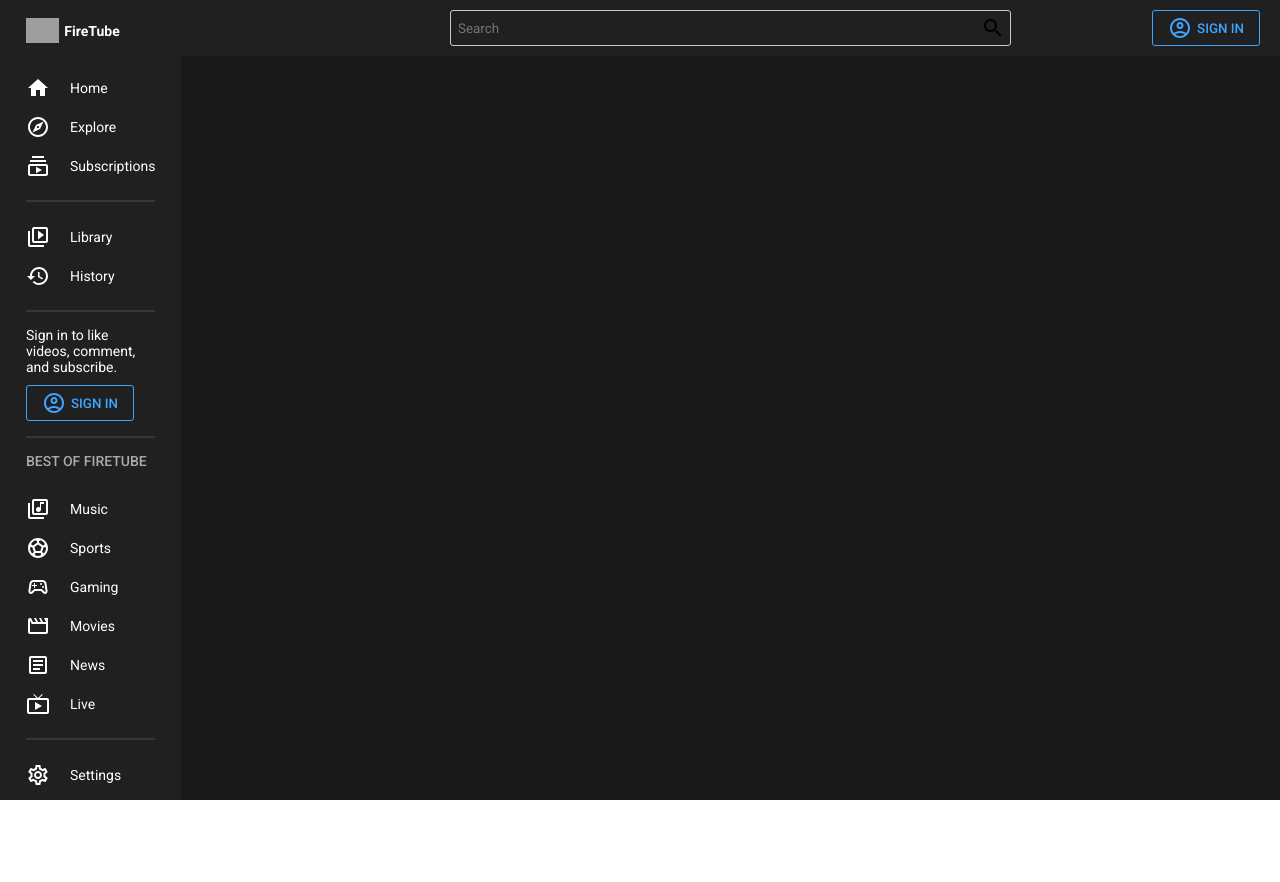
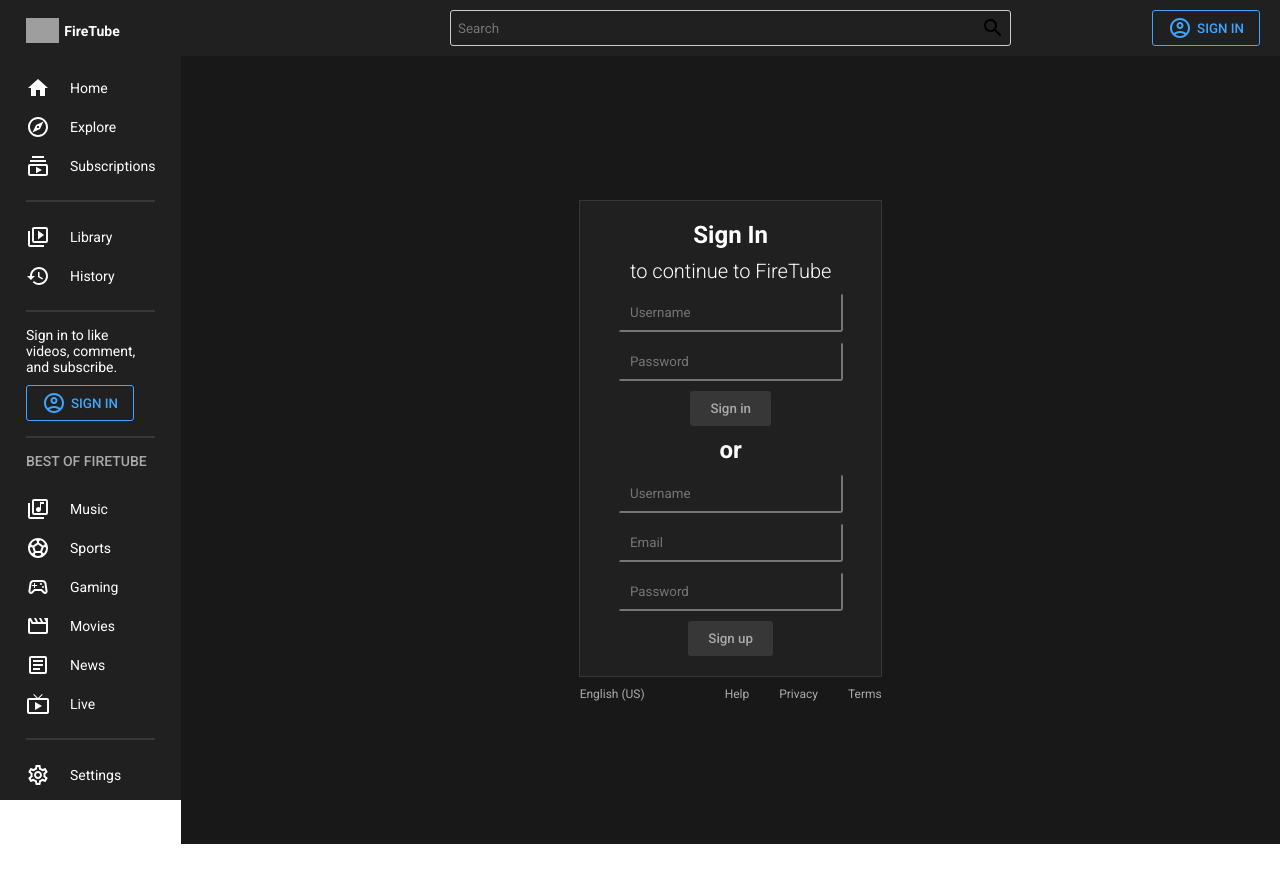
Before and after one commit to josefnaranjo/firetube-video-client, a React (Vite) app: page /signin in a window 1280 px wide. Shown: the top 882 px of the page. Built offline with nearby package versions, Linux system fonts and the light colour scheme; grey boxes are pictures that could not be loaded.

Commit message:
Video card, comments card, props, and login design completed.

```diff
--- a/src/App.jsx
+++ b/src/App.jsx
@@ -10,6 +10,7 @@ import {
 } from  "react-router-dom";
 import Home from "./pages/Home";
 import Video from "./pages/Video";
+import Signin from "./pages/Signin";
 
 const Container = styled.div`
   display: flex;
@@ -18,6 +19,7 @@ const Container = styled.div`
 const Main = styled.div`
   flex: 7;
   background-color: ${( {theme} ) => theme.bg};
+  transition: all .4s ease;
 `;
 const Wrapper = styled.div`
   padding: 22px 96px;
@@ -36,6 +38,7 @@ function App() {
             <Routes>
               <Route path="/">
                 <Route index element={<Home />} />
+                <Route path="signin" element={<Signin />} />
                 <Route path="video" ><Route path=":id" element={<Video /> } /></Route>
               </Route>
             </Routes>
--- a/src/components/Card.jsx
+++ b/src/components/Card.jsx
@@ -5,24 +5,29 @@ import Channel from '../img/channel.png'
 import { Link } from 'react-router-dom';
 
 const Container = styled.div`
-  width: 360px;
-  margin-bottom: 45px;
+  width: ${ (props) => props.type !== "sm" && "360px" };
+  margin-bottom: ${ (props) => props.type === "sm" ? "10px" : "45px" };
+  display: ${ (props) => props.type === "sm" && "flex" };
   cursor: pointer;
+  gap: 10px;
 `;
 
 const Image = styled.img`
   width: 100%
-  height: 202px;
+  height: ${ (props) => props.type === "sm" ? "120px" : "202px" };
   background-color: #999;
+  flex: 1;
 `;
 
 const Details = styled.div`
   display: flex;
-  margin-top: 16px;
+  margin-top: ${ (props) => props.type !== "sm" && "16px" };
   gap: 12px;
+  flex: 1;
 `;
 
 const ChannelImg = styled.img`
+  display: ${ (props) => props.type === "sm" && "none" };
   width: 36px;
   height: 36px;
   border-radius: 50%;
@@ -50,13 +55,13 @@ const Info = styled.div`
   color: ${({ theme }) => theme.textSoft};
 `;
 
-const Card = () => {
+const Card = ({ type }) => {
   return (
     <Link to="video/test" style={{textDecoration: "none"}}>
-      <Container>
-      <Image src={ Thumbnail } />
-      <Details>
-        <ChannelImg src={ Channel } />
+      <Container type={ type } >
+      <Image type={ type } src={ Thumbnail } />
+      <Details type={ type } >
+        <ChannelImg type={ type } src={ Channel } />
         <Description>
           <Title>Tequila</Title>
           <ChannelName>El Jaliscience</ChannelName>
--- /dev/null
+++ b/src/components/Comment.jsx
@@ -0,0 +1,53 @@
+import React from 'react'
+import styled from 'styled-components'
+import Thumbnail from '../img/channel.png'
+
+const Container = styled.div`
+    display: flex;
+    gap: 10px;
+    margin: 30px 0px;
+`;
+
+const ProfilePic = styled.img`
+    width: 50px;
+    height: 50px;
+    border-radius: 50%;
+`;
+
+const Details = styled.div`
+    display: flex;
+    flex-direction: column;
+    gap: 10px;
+    color: ${({ theme }) => theme.text};
+`;
+
+const UserName = styled.span`
+    font-size: 13px;
+    font-weight: 500;
+`;
+
+const Date = styled.span`
+    font-size: 12px;
+    font-weight: 400;
+    color: ${({ theme }) => theme.textSoft};
+    margin-left: 5px;
+`;
+
+const Text = styled.span`
+    font-size: 14px;
+`;
+
+const Comment = () => {
+  return (
+    <Container>
+        <ProfilePic src={Thumbnail} alt="User profile picture" />
+        <Details>
+            <UserName>J.F</UserName>
+            <Date>2 days ago</Date>
+            <Text>Lorem ipsum dolor sit amet, consectetur adipiscing elit. Donec in dui eget...</Text>
+        </Details>
+    </Container>
+  )
+}
+
+export default Comment
--- /dev/null
+++ b/src/components/Comments.jsx
@@ -0,0 +1,62 @@
+import React from 'react'
+import styled from 'styled-components'
+import Thumbnail from '../img/channel.png'
+import Comment from './Comment';
+
+const Container = styled.div``;
+
+const NewComment = styled.div`
+    display: flex;
+    align-items: center;
+    gap: 10px;
+`;
+
+const ProfilePic = styled.img`
+    width: 50px;
+    height: 50px;
+    border-radius: 50%;
+`;
+
+const Input = styled.input`
+    width: 100%;
+    border: none;
+    border-bottom: 1px solid ${({ theme }) => theme.soft};
+    background-color: transparent;
+    outline: none;
+    padding: 5px;
+`;
+
+const Comments = () => {
+  return (
+    <Container>
+        <NewComment>
+            <ProfilePic src={Thumbnail} alt="profile pic" />
+            <Input placeholder='Add a comment...' />
+        </NewComment>
+        <Comment />
+        <Comment />
+        <Comment />
+        <Comment />
+        <Comment />
+        <Comment />
+        <Comment />
+        <Comment />
+        <Comment />
+        <Comment />
+        <Comment />
+        <Comment />
+        <Comment />
+        <Comment />
+        <Comment />
+        <Comment />
+        <Comment />
+        <Comment />
+        <Comment />
+        <Comment />
+        <Comment />
+        <Comment />
+    </Container>
+  )
+}
+
+export default Comments
--- a/src/components/Menu.jsx
+++ b/src/components/Menu.jsx
@@ -48,7 +48,10 @@ const Item = styled.div`
   align-items: center;
   gap: 20px;
   cursor: pointer;
+  transition: all .3s ease;
   padding: 7.5px 0px;
+  &:hover {
+    background-color: ${( {theme} ) => theme.soft}};
 `;
 
 const Divider = styled.hr`
@@ -96,7 +99,9 @@ const Menu = ({darkMode, setDarkMode}) => {
         <Item><HistoryOutlinedIcon /> History </Item>
         <Divider />
         <Login> Sign in to like videos, comment, and subscribe.
-          <Button><AccountCircleOutlinedIcon /> SIGN IN </Button>
+          <Link to="signin" style={{textDecoration: "none"}}>
+            <Button><AccountCircleOutlinedIcon /> SIGN IN </Button>
+          </Link>
         </Login>
         <Divider />
         <Title>BEST OF FIRETUBE</Title>
@@ -110,7 +115,7 @@ const Menu = ({darkMode, setDarkMode}) => {
         <Item><SettingsOutlinedIcon /> Settings </Item>
         <Item><FlagOutlinedIcon /> Report </Item>
         <Item><HelpOutlineOutlinedIcon /> Help </Item>
-        <Item onClick={() => setDarkMode(!darkMode)}><LightModeIcon /> Light Mode </Item>
+        <Item onClick={() => setDarkMode(!darkMode)}><LightModeIcon /> {darkMode ? "Light" : "Dark"} Mode </Item>
       </Wrapper>
     </Container>
   );
--- a/src/components/Navbar.jsx
+++ b/src/components/Navbar.jsx
@@ -2,6 +2,7 @@ import React from "react";
 import styled from "styled-components";
 import AccountCircleOutlinedIcon from "@mui/icons-material/AccountCircleOutlined";
 import SearchOutlinedIcon from "@mui/icons-material/SearchOutlined";
+import { Link } from "react-router-dom";
 
 const Container = styled.div`
   position: sticky;
@@ -60,10 +61,12 @@ const Navbar = () => {
           <Input placeholder="Search" />
           <SearchOutlinedIcon />
         </Search>
-        <Button>
-          <AccountCircleOutlinedIcon />
-          SIGN IN
-        </Button>
+        <Link to="signin" style={{textDecoration: "none"}}>
+          <Button>
+            <AccountCircleOutlinedIcon />
+            SIGN IN
+          </Button>
+        </Link>
       </Wrapper>
     </Container>
   );
--- /dev/null
+++ b/src/pages/Signin.jsx
@@ -0,0 +1,93 @@
+import React from 'react'
+import styled from 'styled-components'
+
+const Container = styled.div`
+  display: flex;
+  flex-direction: column;
+  align-items: center;
+  justify-content: center;
+  height: calc(100vh - 56px);
+  color: ${({ theme }) => theme.text};
+`;
+
+const Wrapper = styled.div`
+  display: flex;
+  flex-direction: column;
+  align-items: center;
+  background-color: ${({ theme }) => theme.bgLighter};
+  border: 1px solid ${({ theme }) => theme.soft};
+  padding: 20px 50px;
+  gap: 10px;
+`;
+
+const Title = styled.h1`
+  font-size: 24px;
+`;
+
+const Subtitle = styled.h2`
+  font-size: 20px;
+  font-weight: 300;
+`;
+
+const Input = styled.input`
+  width: 100%;
+  borden: 1px solid ${({ theme }) => theme.soft};
+  border-radius: 3px;
+  padding: 10px;
+  background-color: transparent;
+`;
+
+const Button = styled.button`
+  background-color: ${({ theme }) => theme.soft};
+  color: ${({ theme }) => theme.textSoft};
+  border-radius: 3px;
+  border: none;
+  padding: 10px 20px;
+  font-weight: 500;
+  cursor: pointer;
+  transition: all .2s ease-in-out;
+`;
+
+const Info = styled.div`
+  display: flex;
+  margin-top: 10px;
+  font-size: 12px;
+  color: ${({ theme }) => theme.textSoft};
+`;
+
+const Links = styled.div`
+  margin-left: 50px;
+`;
+
+const Link = styled.span`
+  margin-left: 30px;
+`;
+
+const Signin = () => {
+  return (
+    <Container>
+      <Wrapper>
+        <Title>Sign  In</Title>
+        <Subtitle>to continue to FireTube</Subtitle>
+        <Input placeholder='Username' />
+        <Input type="password" placeholder='Password' />
+        <Button>Sign  in</Button>
+        <Title>or</Title>
+        <Input placeholder='Username' />
+        <Input placeholder='Email' />
+        <Input type="password" placeholder='Password' />
+        <Button>Sign  up</Button>
+      </Wrapper>
+      <Info>
+        English (US)
+        <Links>
+          <Link>Help</Link>
+          <Link>Privacy</Link>
+          <Link>Terms</Link>
+        </Links>
+      </Info>
+    </Container>
+  )
+}
+
+export default Signin
--- a/src/pages/Video.jsx
+++ b/src/pages/Video.jsx
@@ -1,8 +1,161 @@
+import { AddTaskOutlined, ReplyOutlined, ThumbDownOutlined, ThumbUpOutlined } from '@mui/icons-material';
 import React from 'react'
+import styled from 'styled-components'
+import Thumbnail from '../img/channel.png'
+import Comments from '../components/Comments';
+import Card from '../components/Card';
+
+const Container = styled.div`
+  display: flex;
+  gap: 24px;
+`;
+
+const Content = styled.div`
+  flex: 5;
+`;
+
+const VideoWrapper = styled.div`
+
+`;
+
+const Recommendation = styled.div`
+  flex: 2;
+`;
+
+const Channel = styled.div`
+  display: flex;
+  justify-content: space-between;
+`;
+
+const ChannelInfo = styled.div`
+  display: flex;
+  gap: 20px;
+`;
+
+const Image = styled.img`
+  width: 50px;
+  height: 50px;
+  border-radius: 50%;
+`;
+
+const ChannelDetails = styled.div`
+  display: flex;
+  flex-direction: column;
+  color: ${({ theme }) => theme.text};
+`;
+
+const ChannelName = styled.span`
+  font-weight: 500;
+`;
+
+const ChannelCount = styled.span`
+  margin-top: 5px;
+  margin-bottom: 20px;
+  color: ${({ theme }) => theme.textSoft};
+  font-size: 12px;
+`;
+
+const Description = styled.p`
+  font-size: 14px;
+`;
+
+const Subscribe = styled.button`
+  background-color: #FF0000;
+  font-weight: 500;
+  color: white;
+  border: none;
+  border-radius: 3px;
+  height: max-content;
+  padding: 10px 20px;
+  cursor: pointer;
+`;
+
+const Title = styled.h1`
+  font-size: 18px;
+  font-weight: 400;
+  margin-top: 20px;
+  margin-bottom: 10px;
+  color: ${({ theme }) => theme.text};
+`;
+
+const Details = styled.div`
+  display: flex;
+  align-items: center;
+  justify-content: space-between;
+`;
+
+const Info = styled.span`
+  color: ${({ theme }) => theme.textSoft};
+`;
+
+const Buttons = styled.div`
+  display: flex;
+  gap: 20px;
+  color: ${({ theme }) => theme.text};
+`;
+
+const Button = styled.div`
+  display: flex;
+  align-items: center;
+  gap: 5px;
+  cursor: pointer;
+  transition: all .3s ease-in-out;
+`;
+
+const Divider = styled.hr`
+  margin: 15px 0px;
+  border: 0.5px solid ${( {theme} ) => theme.soft};
+`;
 
 const Video = () => {
   return (
-    <div>Video</div>
+    <Container>
+      <Content>
+        <VideoWrapper>
+        <iframe
+          width="100%"
+          height="720"
+          src="https://www.youtube.com/embed/bD4dVGhbRAQ?si=h6cN21Qvwnel6sdw"
+          title="YouTube video player"
+          frameborder="0"
+          allow="accelerometer; autoplay; clipboard-write; encrypted-media; gyroscope; picture-in-picture; web-share"
+          allowfullscreen
+        ></iframe>
+        </VideoWrapper>
+        <Title>Test Video</Title>
+        <Details>
+          <Info>1M  views • 3 years ago</Info>
+          <Buttons>
+            <Button><ThumbUpOutlined />777</Button>
+            <Button><ThumbDownOutlined />22</Button>
+            <Button><ReplyOutlined />Share</Button>
+            <Button><AddTaskOutlined />Save</Button>
+          </Buttons>
+        </Details>
+        <Divider />
+        <Channel>
+          <ChannelInfo>
+            <Image src={ Thumbnail } />
+            <ChannelDetails>
+              <ChannelName>El Shredded Cat</ChannelName>
+              <ChannelCount>1.5M subscribers</ChannelCount>
+              <Description>Lorem ipsum dolor sit amet consectetur adipisicing elit. Perferendis placeat excepturi, maxime explicabo repudiandae saepe numquam perspiciatis minus possimus. Totam ullam porro quasi delectus necessitatibus nihil a ab, earum maxime?</Description>
+            </ChannelDetails>
+          </ChannelInfo>
+          <Subscribe>Subscribe</Subscribe>
+        </Channel>
+        <Divider />
+        <Comments />
+      </Content>
+      <Recommendation>
+        <Card type="sm" />
+        <Card type="sm" />
+        <Card type="sm" />
+        <Card type="sm" />
+        <Card type="sm" />
+        <Card type="sm" />
+      </Recommendation>
+    </Container>
   )
 }
 
```
